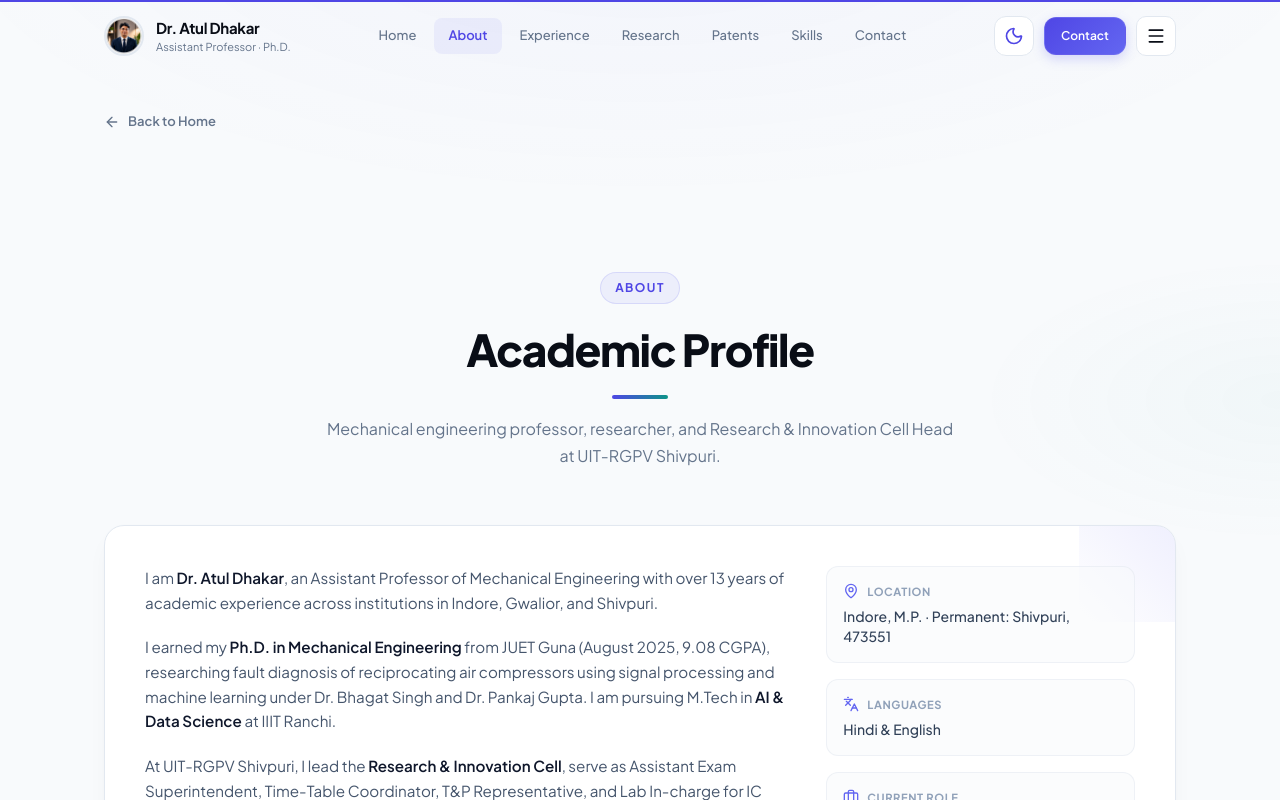
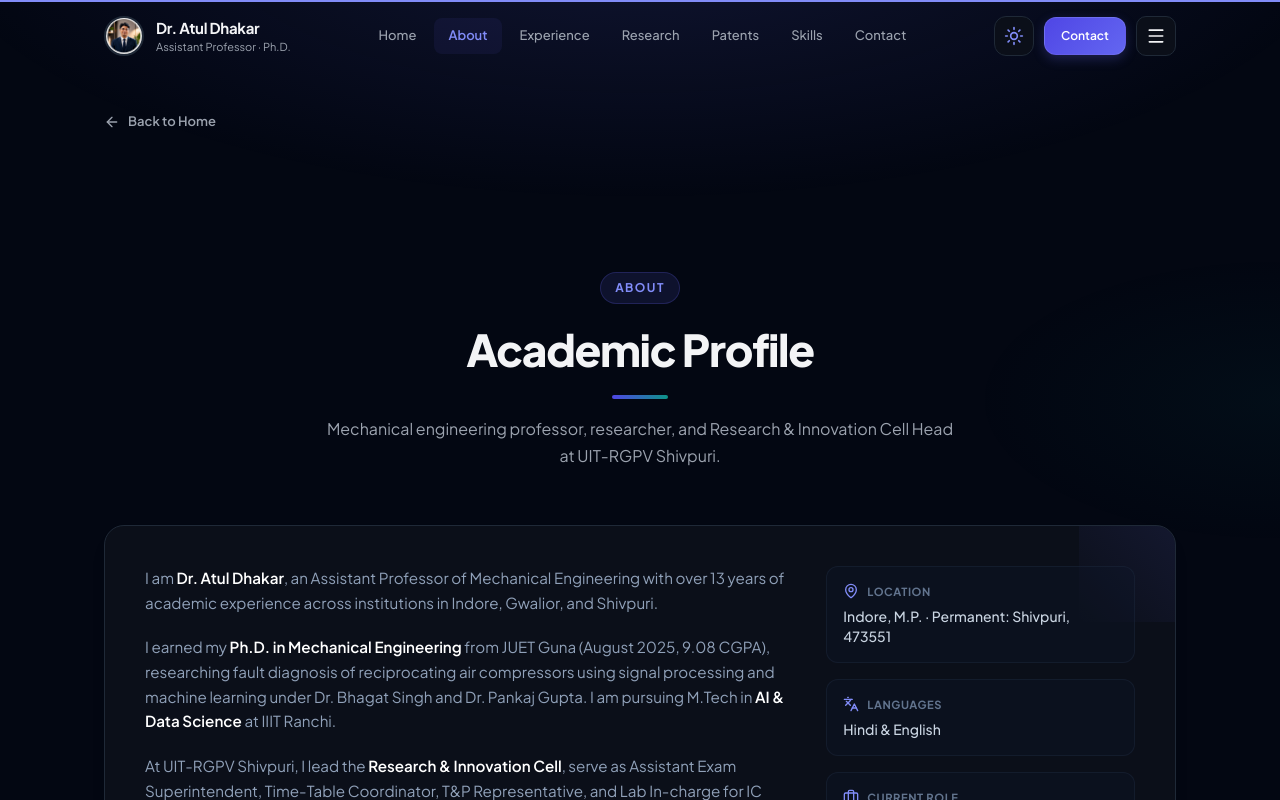
Before and after one commit to Dev-Krishan-Kumar-Awasthi/dratuldhakar, a Next.js app: page /about in a window 1280 px wide. Shown: the top 800 px of the page. Built offline with nearby package versions, Linux system fonts and the light colour scheme.

Commit message:
Configure default dark theme load on first visit and enable light theme toggle

```diff
--- a/src/app/layout.tsx
+++ b/src/app/layout.tsx
@@ -239,10 +239,10 @@ export default function RootLayout({
           dangerouslySetInnerHTML={{
             __html: `
               try {
-                if (localStorage.theme === 'dark' || (!('theme' in localStorage) && window.matchMedia('(prefers-color-scheme: dark)').matches)) {
+                if (localStorage.theme === 'light') {
+                  document.documentElement.classList.remove('dark');
+                } else {
                   document.documentElement.classList.add('dark');
-                } else {
-                  document.documentElement.classList.remove('dark');
                 }
               } catch (_) {}
             `,
--- a/src/components/ThemeToggle.tsx
+++ b/src/components/ThemeToggle.tsx
@@ -14,9 +14,9 @@ export default function ThemeToggle() {
       setTheme(savedTheme);
       document.documentElement.classList.toggle("dark", savedTheme === "dark");
     } else {
-      const systemDark = window.matchMedia("(prefers-color-scheme: dark)").matches;
-      setTheme(systemDark ? "dark" : "light");
-      document.documentElement.classList.toggle("dark", systemDark);
+      // Default to dark mode if no saved theme
+      setTheme("dark");
+      document.documentElement.classList.add("dark");
     }
   }, []);
 
```
